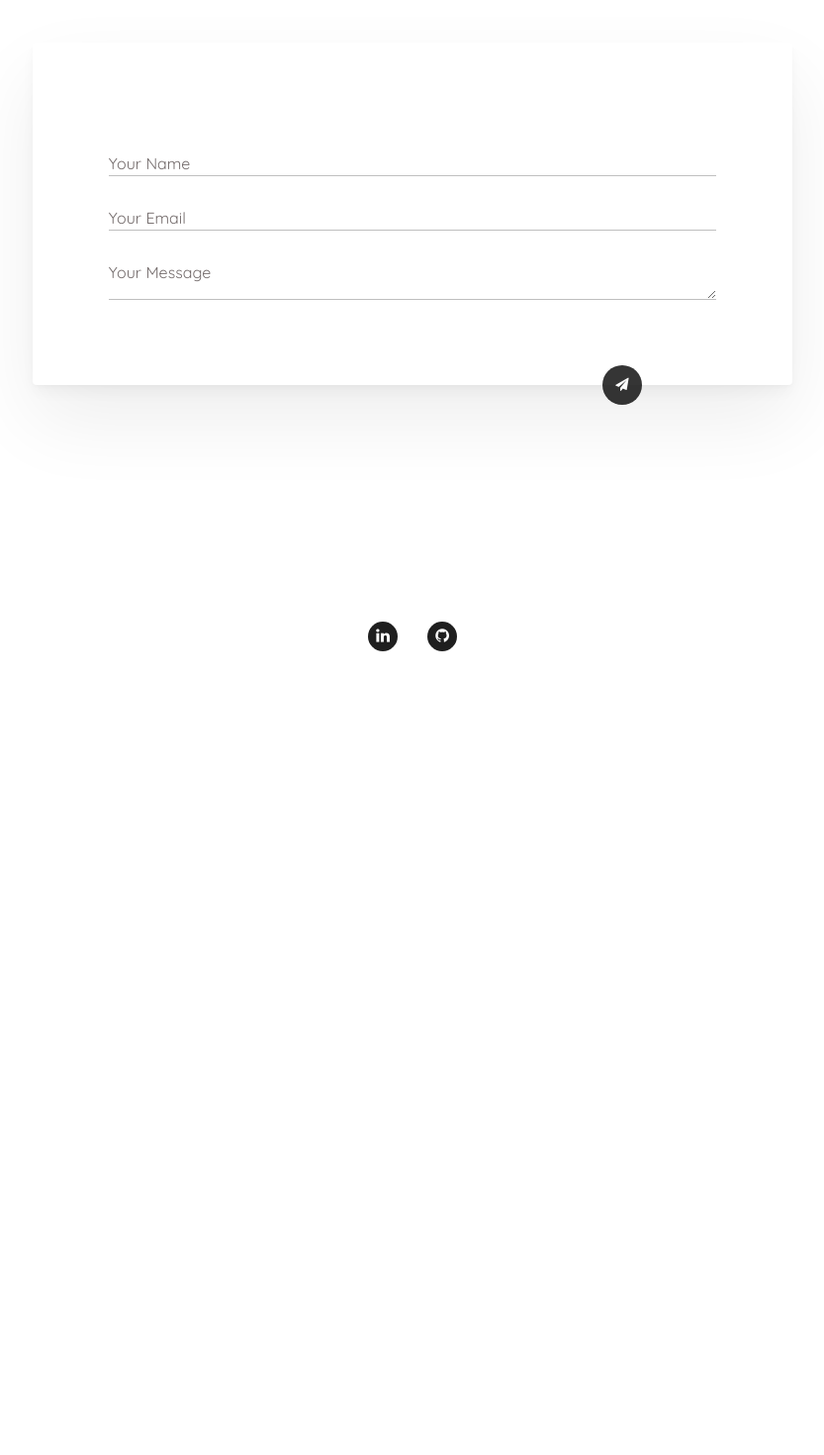
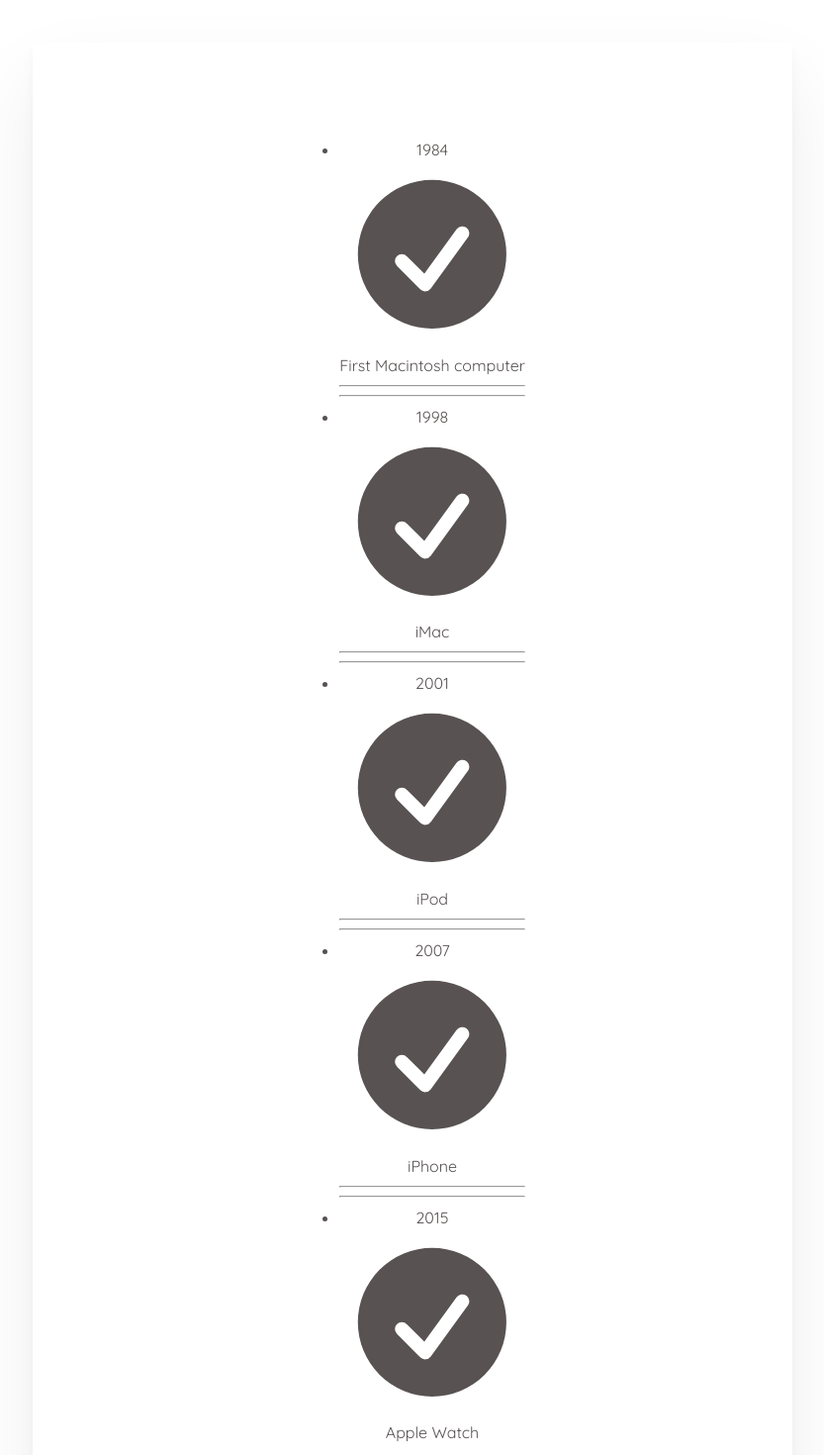
Before and after one commit to leobia/portfolio-v2, a Vue app: page / in a window 1280 px wide. Shown: the part 2140-3610 px from the top of the page at 99% size, without its empty margins (223-1056 px from the left). Before the commit the page ends 2813 px from the top, so only its background shows below. Built offline with nearby package versions, Linux system fonts and the light colour scheme; no server answers.

Commit message:
Test timeline

```diff
--- a/src/components/Contact.vue
+++ b/src/components/Contact.vue
@@ -1,54 +1,100 @@
 <template>
   <section>
     <div class="section-content" id="contact">
-      <h1 v-motion-from-left><span class="slash">/</span> CONTACT.</h1>
+      <h1 v-motion-from-left><span class="slash">/</span> WORK.</h1>
 
       <div class="contact-card" v-motion-from-left>
-        <div class="form-group field">
-          <input
-            type="input"
-            class="form-field"
-            placeholder="Name"
-            name="name"
-            id="name"
-            v-model="name"
-            required
-          />
-          <label for="name" class="form-label">Your Name</label>
-        </div>
-        <div class="form-group field">
-          <input
-            type="email"
-            class="form-field"
-            placeholder="Email"
-            name="email"
-            id="email"
-            v-model="email"
-            required
-          />
-          <label for="email" class="form-label">Your Email</label>
-        </div>
+        <ul class="timeline">
+          <li>
+            <div class="timeline-start">1984</div>
+            <div class="timeline-middle">
+              <svg
+                xmlns="http://www.w3.org/2000/svg"
+                viewBox="0 0 20 20"
+                fill="currentColor"
+                class="h-5 w-5">
+                <path
+                  fill-rule="evenodd"
+                  d="M10 18a8 8 0 100-16 8 8 0 000 16zm3.857-9.809a.75.75 0 00-1.214-.882l-3.483 4.79-1.88-1.88a.75.75 0 10-1.06 1.061l2.5 2.5a.75.75 0 001.137-.089l4-5.5z"
+                  clip-rule="evenodd" />
+              </svg>
+            </div>
+            <div class="timeline-end timeline-box">First Macintosh computer</div>
+            <hr />
+          </li>
+          <li>
+            <hr />
+            <div class="timeline-start">1998</div>
+            <div class="timeline-middle">
+              <svg
+                xmlns="http://www.w3.org/2000/svg"
+                viewBox="0 0 20 20"
+                fill="currentColor"
+                class="h-5 w-5">
+                <path
+                  fill-rule="evenodd"
+                  d="M10 18a8 8 0 100-16 8 8 0 000 16zm3.857-9.809a.75.75 0 00-1.214-.882l-3.483 4.79-1.88-1.88a.75.75 0 10-1.06 1.061l2.5 2.5a.75.75 0 001.137-.089l4-5.5z"
+                  clip-rule="evenodd" />
+              </svg>
+            </div>
+            <div class="timeline-end timeline-box">iMac</div>
+            <hr />
+          </li>
+          <li>
+            <hr />
+            <div class="timeline-start">2001</div>
+            <div class="timeline-middle">
+              <svg
+                xmlns="http://www.w3.org/2000/svg"
+                viewBox="0 0 20 20"
+                fill="currentColor"
+                class="h-5 w-5">
+                <path
+                  fill-rule="evenodd"
+                  d="M10 18a8 8 0 100-16 8 8 0 000 16zm3.857-9.809a.75.75 0 00-1.214-.882l-3.483 4.79-1.88-1.88a.75.75 0 10-1.06 1.061l2.5 2.5a.75.75 0 001.137-.089l4-5.5z"
+                  clip-rule="evenodd" />
+              </svg>
+            </div>
+            <div class="timeline-end timeline-box">iPod</div>
+            <hr />
+          </li>
+          <li>
+            <hr />
+            <div class="timeline-start">2007</div>
+            <div class="timeline-middle">
+              <svg
+                xmlns="http://www.w3.org/2000/svg"
+                viewBox="0 0 20 20"
+                fill="currentColor"
+                class="h-5 w-5">
+                <path
+                  fill-rule="evenodd"
+                  d="M10 18a8 8 0 100-16 8 8 0 000 16zm3.857-9.809a.75.75 0 00-1.214-.882l-3.483 4.79-1.88-1.88a.75.75 0 10-1.06 1.061l2.5 2.5a.75.75 0 001.137-.089l4-5.5z"
+                  clip-rule="evenodd" />
+              </svg>
+            </div>
+            <div class="timeline-end timeline-box">iPhone</div>
+            <hr />
+          </li>
+          <li>
+            <hr />
+            <div class="timeline-start">2015</div>
+            <div class="timeline-middle">
+              <svg
+                xmlns="http://www.w3.org/2000/svg"
+                viewBox="0 0 20 20"
+                fill="currentColor"
+                class="h-5 w-5">
+                <path
+                  fill-rule="evenodd"
+                  d="M10 18a8 8 0 100-16 8 8 0 000 16zm3.857-9.809a.75.75 0 00-1.214-.882l-3.483 4.79-1.88-1.88a.75.75 0 10-1.06 1.061l2.5 2.5a.75.75 0 001.137-.089l4-5.5z"
+                  clip-rule="evenodd" />
+              </svg>
+            </div>
+            <div class="timeline-end timeline-box">Apple Watch</div>
+          </li>
+        </ul>
 
-        <div class="form-group field">
-          <textarea
-            class="form-field"
-            placeholder="Message"
-            name="message"
-            id="message"
-            v-model="message"
-            required
-          />
-          <label for="message" class="form-label">Your Message</label>
-        </div>
-
-        <button
-          class="round-button form-button"
-          aria-label="Send email message"
-          :disabled="sendDisabled"
-          @click="sendMessage"
-        >
-          <i class="icon-paper-plane"></i>
-        </button>
       </div>
     </div>
   </section>
```
